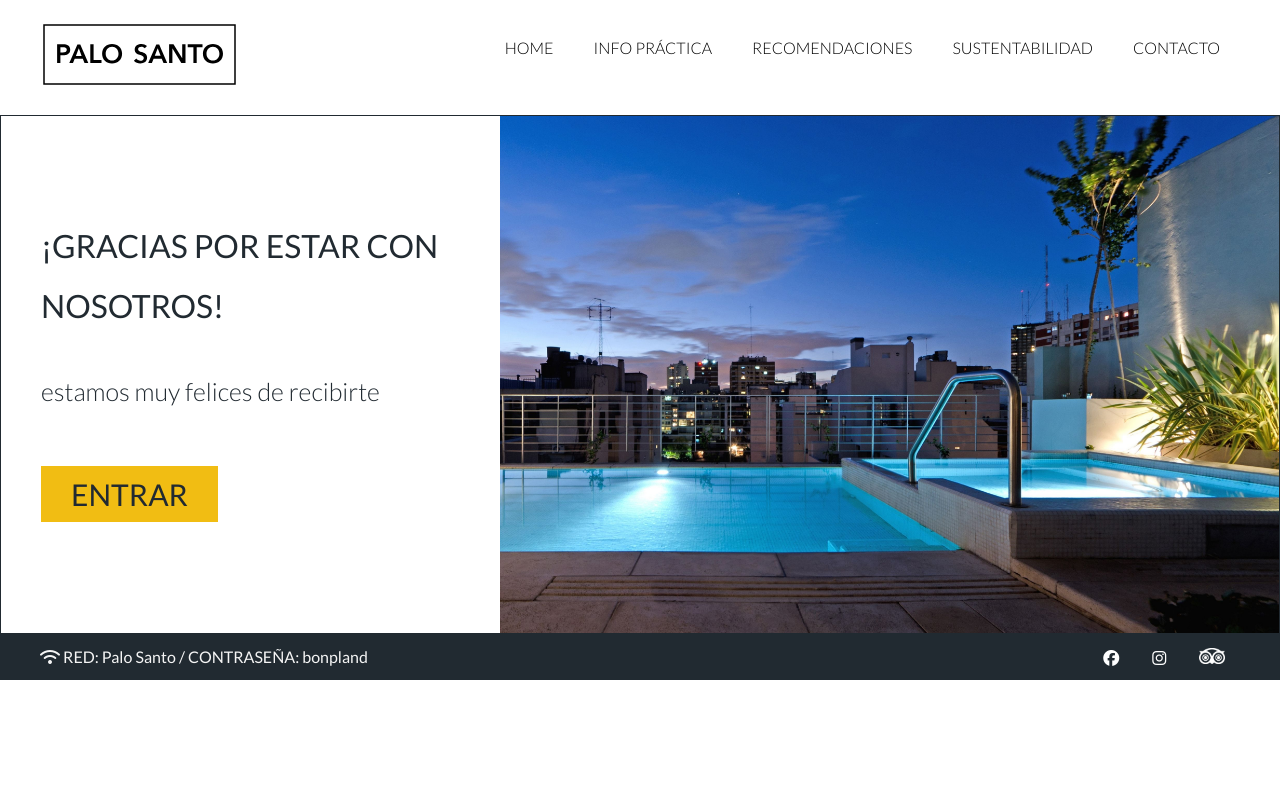
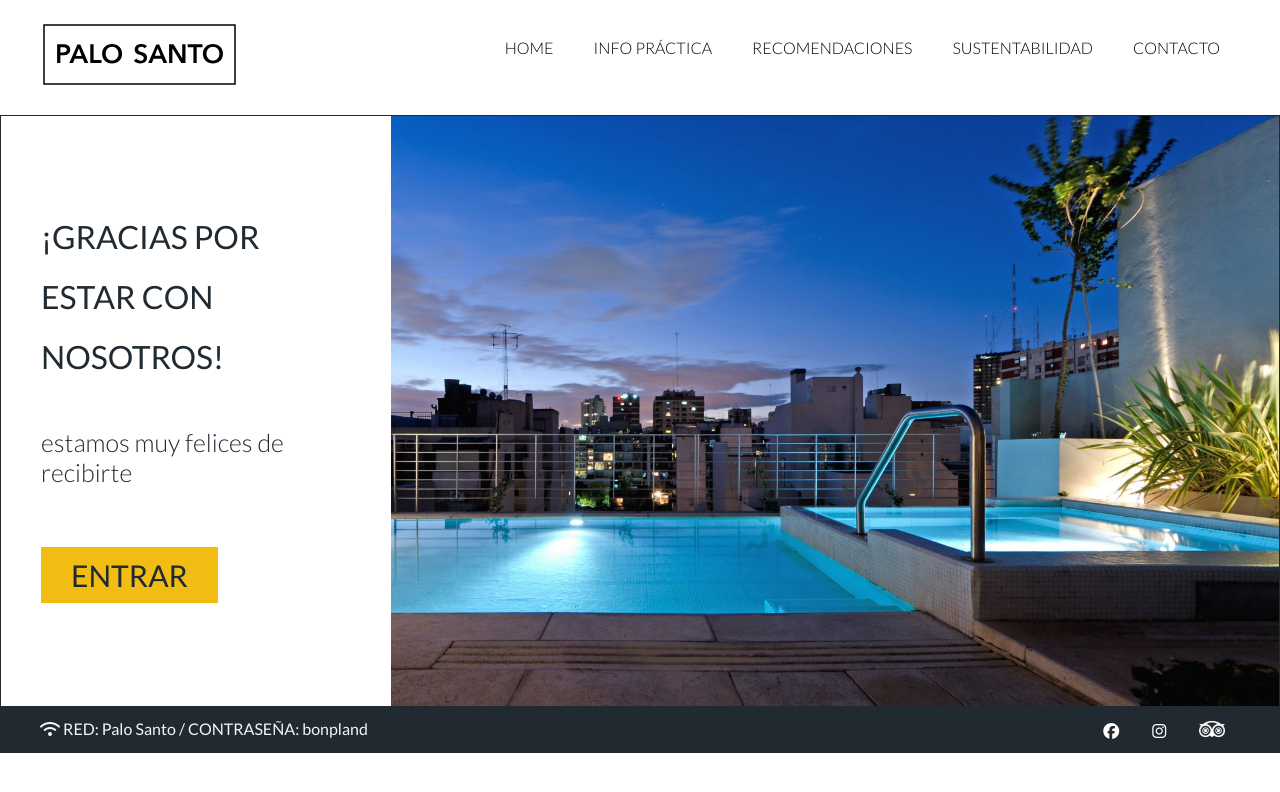
Before and after one commit to aurelia-mp/proyectoHotel, a plain HTML site: page index.html in a window 1280 px wide. Drawn offline with Linux system fonts and the light colour scheme.

Commit message:
cambios en la imagen principal de la homepage

```diff
--- a/css/style.css
+++ b/css/style.css
@@ -246,7 +246,7 @@ ol, ul{
 }
 
 .homeImage img{
-	width: 100%;
+	width: 100vw;
 }
 
 .homeTitle{
@@ -656,9 +656,13 @@ ol, ul{
 		}
 
 	.homeImage{
-		width: 65%;
 		margin-bottom: 0;
 	}
+
+		.homeImage img{
+			max-width: 100%;
+			max-height: 80vh;
+		}
 
 	/* Página info */
 	.contenedorInfo{
```
